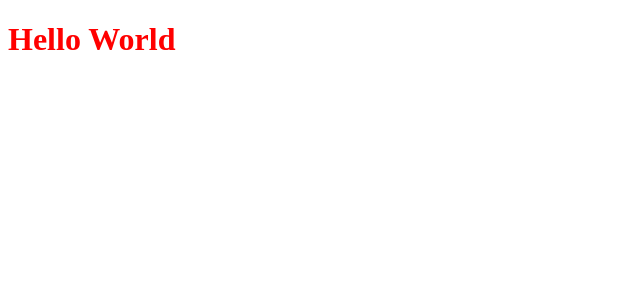
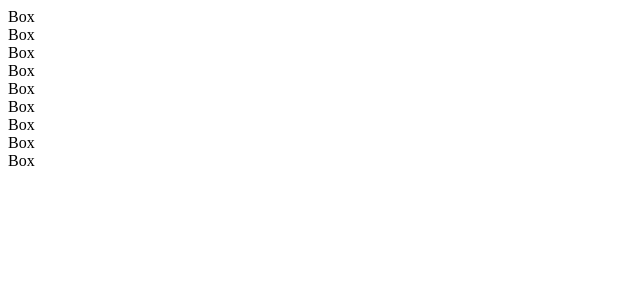
Before and after one commit to osnth01/old-buttons, a React app: page / in a window 1280 px wide. Shown: the top 300 px of the page, without its empty margins (0-640 px from the left). Built offline with nearby package versions, Linux system fonts and the light colour scheme; the HTML template or start-up script is replaced by a standard one.

Commit message:
it should render 9 boxes

```diff
--- a/src/App.tsx
+++ b/src/App.tsx
@@ -1,6 +1,22 @@
 import * as React from 'react'
 import './App.css'
 
-const App = () => <h1 className="App">Hello World</h1>
+import Box from './Box'
+
+const App = () => {
+  return (
+    <div>
+      <Box />
+      <Box />
+      <Box />
+      <Box />
+      <Box />
+      <Box />
+      <Box />
+      <Box />
+      <Box />
+    </div>
+  )
+}
 
 export default App
```
Also changed, not shown: 1 other file (tests, documents, lock files or other folders).
